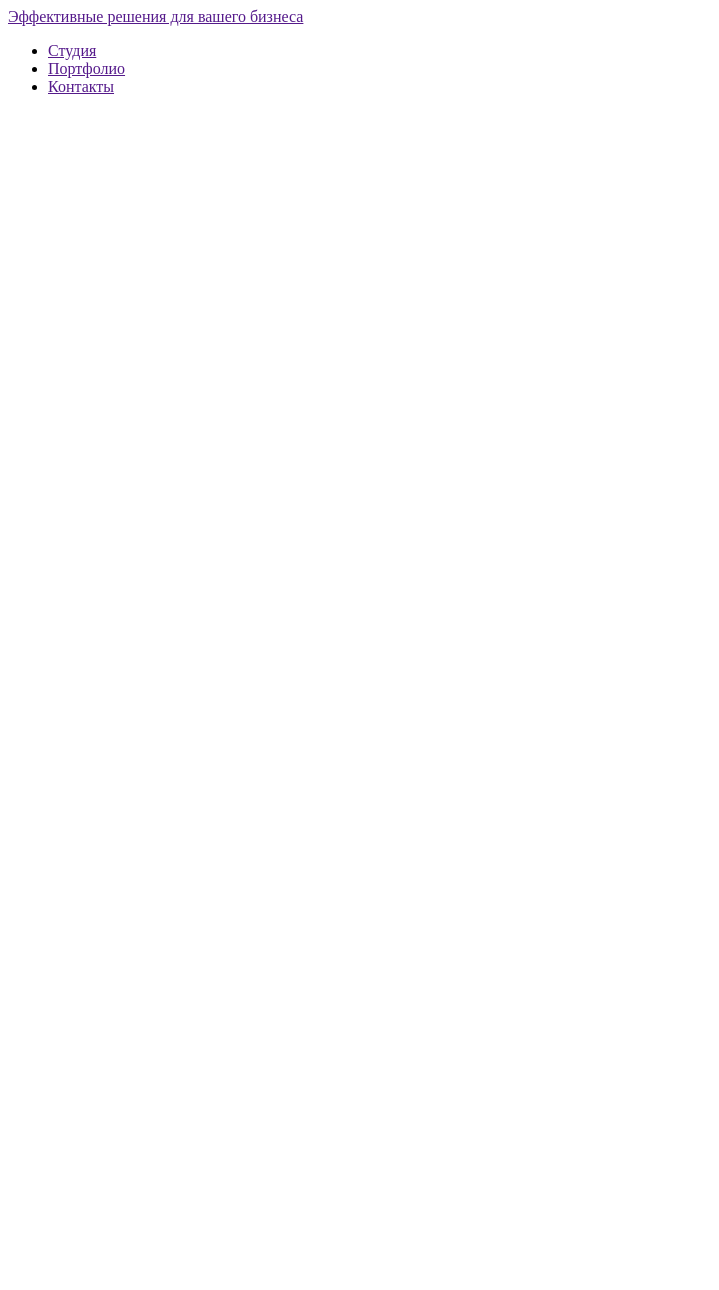
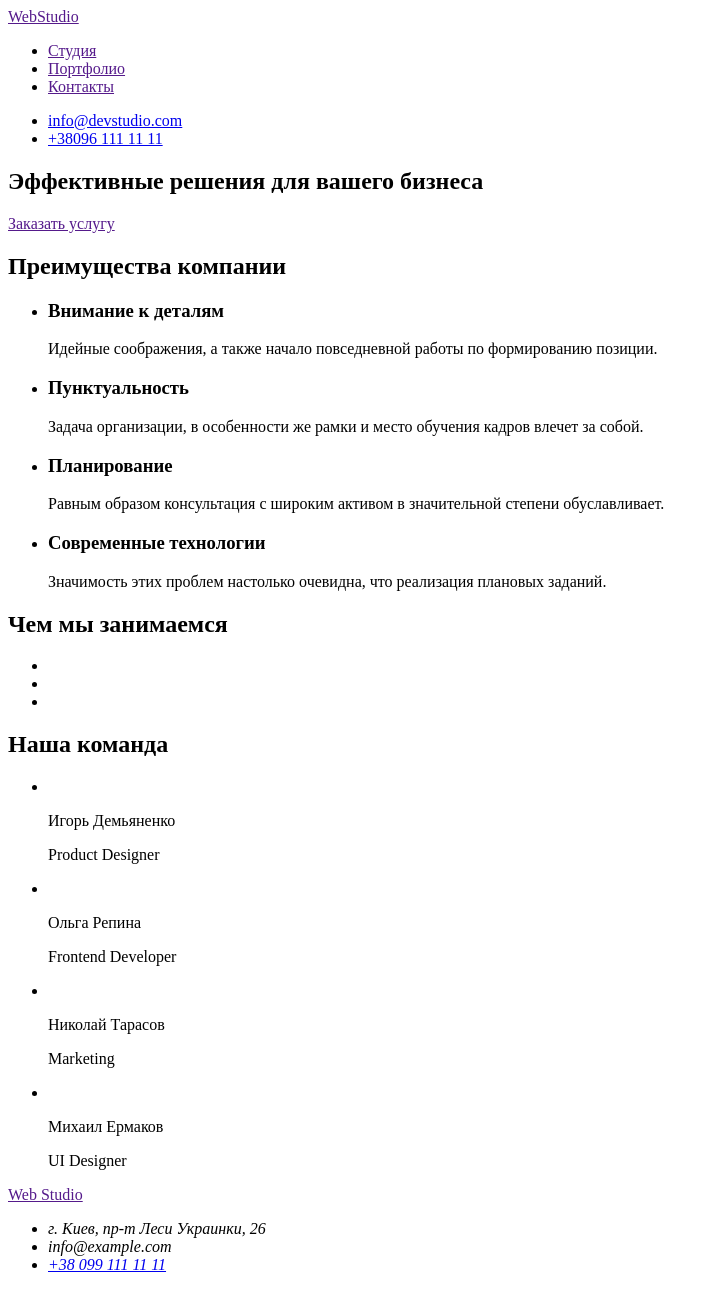
Before and after one commit to Immayou/goit-markup-hw-01, a plain HTML site: page index.html in a window 1280 px wide. Shown: the whole page, without its empty margins (0-719 px from the left). Before the commit the page ends 800 px from the top, so only its background shows below. Drawn offline with Linux system fonts and the light colour scheme.

Commit message:
Добавляет все разделы макета

```diff
--- a/index.html
+++ b/index.html
@@ -7,13 +7,90 @@
     <title>Эффективные решения для вашего бизнеса</title>
 </head>
 <body>
-    <header>
-        <a href="">Эффективные решения для вашего бизнеса</a>
+<header>
+    <nav>
+    <a href="">WebStudio</a>
         <ul>
             <li><a href="">Студия</a></li>
             <li><a href="">Портфолио</a></li>
             <li><a href="">Контакты</a></li>
         </ul>
-    </header>
+    </nav>
+    <ul>
+        <li><a href="mailto:">info@devstudio.com</a></li>
+        <li><a href="tel:+380961111111">+38096 111 11 11</a></li>
+    </ul>
+</header>
+<div>
+   <section>
+    <h1>Эффективные решения для вашего бизнеса</h1>
+    <a href="">Заказать услугу</a>
+   </section>
+</div>
+<section>
+    <h2>Преимущества компании</h2>
+    <ul>
+        <li>
+            <h3>Внимание к деталям</h3>
+            <p>Идейные соображения, а также начало повседневной работы по формированию позиции.</p>
+        </li>
+        <li>
+            <h3>Пунктуальность</h3>
+            <p>Задача организации, в особенности же рамки и место обучения кадров влечет за собой.</p>
+        </li>
+        <li>
+            <h3>Планирование</h3>
+            <p>Равным образом консультация с широким активом в значительной степени обуславливает.</p>
+        </li>
+        <li>
+            <h3>Современные технологии</h3>
+            <p>Значимость этих проблем настолько очевидна, что реализация плановых заданий.</p>
+        </li>
+    </ul>
+</section>
+<section>
+    <h2>Чем мы занимаемся</h2>
+    <ul>
+        <li><img src="" alt=""></li>
+        <li><img src="" alt=""></li>
+        <li><img src="" alt=""></li>
+    </ul>
+    </ul>
+</section>
+<section>
+    <h2>Наша команда</h2>
+    <ul>
+        <li>
+            <img src="" alt="">
+            <p>Игорь Демьяненко</p>
+            <p lang="en">Product Designer</p>
+        </li>
+        <li>
+            <img src="" alt="">
+            <p>Ольга Репина</p>
+            <p lang="en">Frontend Developer</p>
+        </li>
+        <li>
+            <img src="" alt="">
+            <p>Николай Тарасов</p>
+            <p lang="en">Marketing</p>
+        </li>
+        <li>
+            <img src="" alt="">
+            <p>Михаил Ермаков</p>
+            <p lang="en">UI Designer</p>
+        </li>
+    </ul>
+</section>
 </body>
+<footer>
+    <a href="">Web Studio</a>
+    <address>
+        <ul>
+            <li><a href=""></a>г. Киев, пр-т Леси Украинки, 26</li>
+            <li><a href="mailto:info@example.com"></a>info@example.com</li>
+            <li><a href="tel:+380991111111">+38 099 111 11 11</a></li>
+        </ul>
+    </address>
+</footer>
 </html>
```
